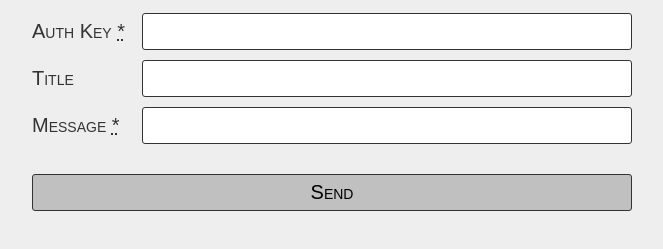
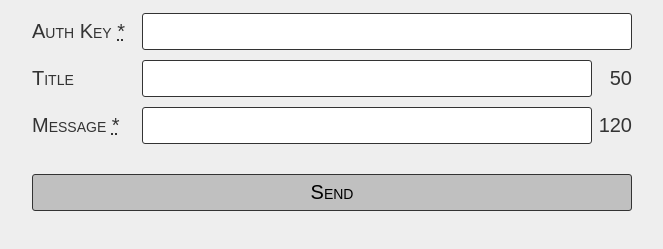
Before and after one commit to electricg/push-notifications-server, a website: page public/special.html in a window 1280 px wide. Shown: the part 47-296 px from the top of the page, without its empty margins (308-971 px from the left). Drawn offline with Linux system fonts and the light colour scheme.

Commit message:
Added char counter to GET /special

```diff
--- a/public/special.html
+++ b/public/special.html
@@ -56,6 +56,10 @@ input[type=submit] {
   margin-top: 1em;
   width: 100%;
 }
+.counter {
+  text-align: right;
+  width: 2em;
+}
 output {
   background: #FFF;
   border: 1px dashed #333;
@@ -79,11 +83,13 @@ output {
   </div>
   <div>
     <label for="title">Title</label>
-    <input type="text" id="title" autocomplete="off">
+    <input type="text" id="title" maxlength="50" autocomplete="off">
+    <span id="title-length" class="counter"></span>
   </div>
   <div>
     <label for="msg">Message <abbr title="required">*</abbr></label>
-    <input type="text" id="msg" required autocomplete="off">
+    <input type="text" id="msg" maxlength="120" required autocomplete="off">
+    <span id="msg-length" class="counter"></span>
   </div>
   <div>
     <input type="submit" value="Send">
@@ -142,11 +148,29 @@ function sendPost(opt) {
   });
 }
 
+function checkTitleLength() {
+  var len = $title.value.length;
+  $titleLength.innerHTML = titleMax - len;
+}
+function checkMsgLength() {
+  var len = $msg.value.length;
+  $msgLength.innerHTML = msgMax - len;
+}
+
 var $form = $$('#form');
 var $key = $$('#key');
 var $title = $$('#title');
 var $msg = $$('#msg');
 var $output = $$('#output');
+var $titleLength = $$('#title-length');
+var titleMax = $title.getAttribute('maxlength');
+var $msgLength = $$('#msg-length');
+var msgMax = $msg.getAttribute('maxlength');
+
+checkTitleLength();
+checkMsgLength();
+$title.addEventListener('keyup', checkTitleLength);
+$msg.addEventListener('keyup', checkMsgLength);
 
 $form.addEventListener('submit', function(event) {
   prev(event);
```
